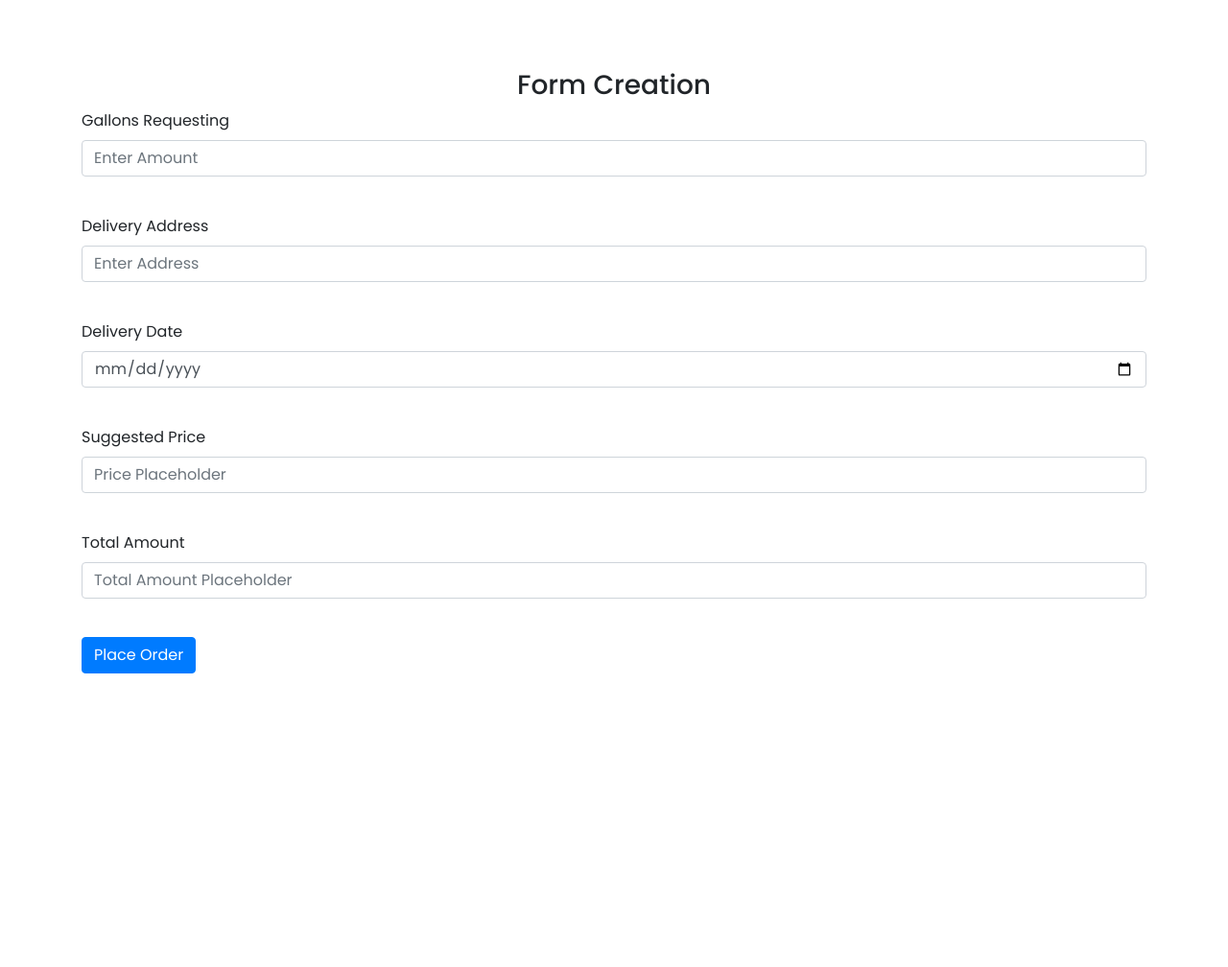
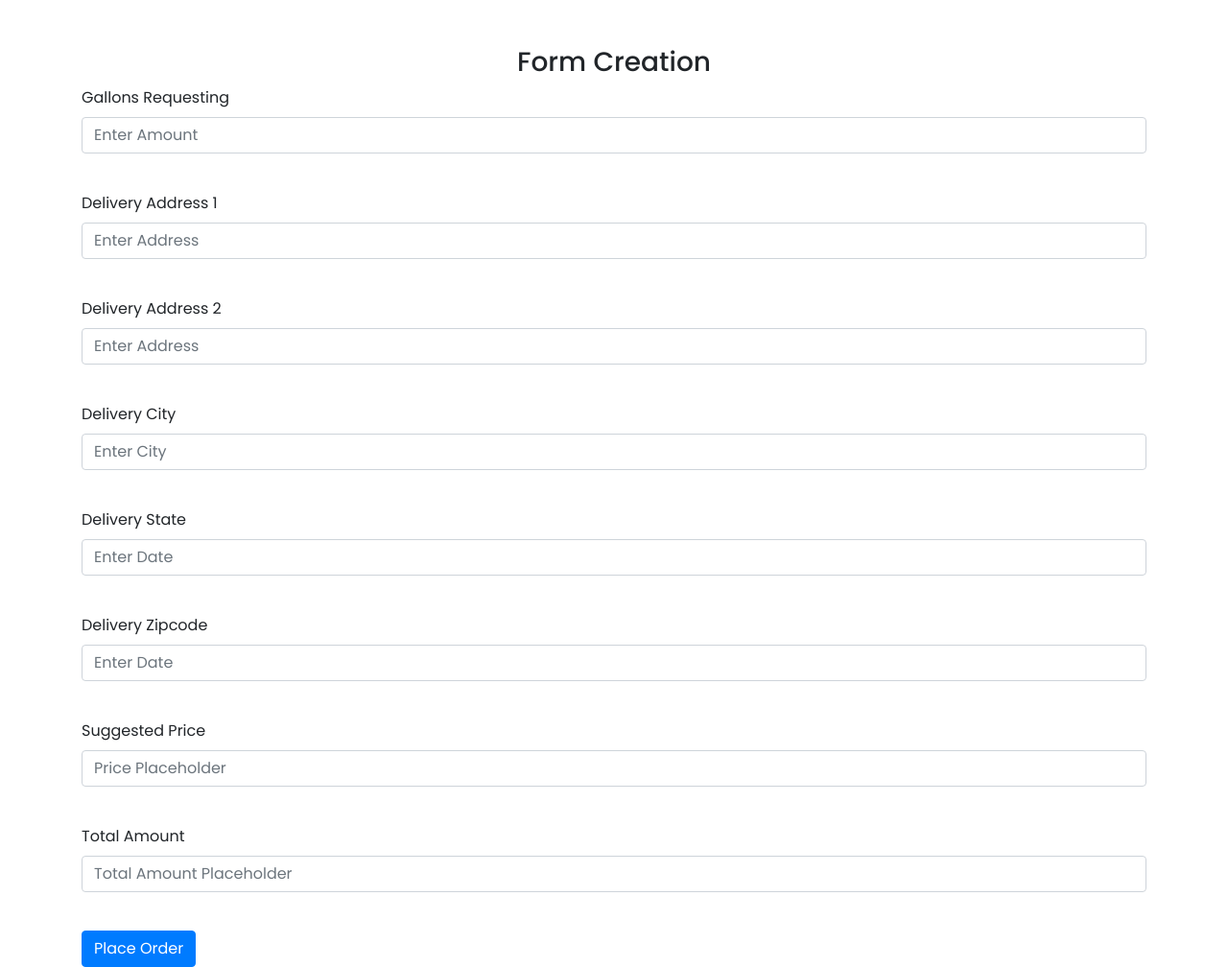
Before and after one commit to S0NNYD/Quoil, a Python web app: template website/templates/form.html in a window 1280 px wide. Shown: the part 56-1064 px from the top of the page at 96% size. Before the commit the page ends 758 px from the top, so only its background shows below. Run offline with Jinja, Linux system fonts and the light colour scheme; the template is opened without the code that fills it, so the values that code supplies are empty; some libraries are stand-ins or nearby versions.

Commit message:
feat : created user_login modue & created state/zipcode on quote form

```diff
--- a/website/templates/form.html
+++ b/website/templates/form.html
@@ -2,7 +2,7 @@
 {% block content %}
 <br>
 <br>
-<br>
+
 
 <form method="POST">
     <h3 align = "center"> Form Creation</h3>
@@ -14,15 +14,36 @@
     <br>
 
     <div class="form-group">
-        <label for="deliveryAddr">Delivery Address</label>
-        <input type="Delivery Address" class="form-control" id="deliveryAddr" name="deliveryAddr" placeholder="Enter Address">
+        <label for="deliveryAddr1">Delivery Address 1</label>
+        <input type="Delivery Address1" class="form-control" id="deliveryAddr1" name="deliveryAddr1" placeholder="Enter Address">
     </div>
 
     <br>
 
     <div class="form-group">
-        <label for="deliveryDate">Delivery Date</label>
-        <input type="date" class="form-control" id="deliveryDate" name="deliveryDate" placeholder="Enter Date">
+        <label for="deliveryAddr2">Delivery Address 2</label>
+        <input type="Delivery Address2" class="form-control" id="deliveryAddr2" name="deliveryAddr2" placeholder="Enter Address">
+    </div>
+
+    <br>
+
+    <div class="form-group">
+        <label for="deliveryCity">Delivery City</label>
+        <input type="Delivery City" class="form-control" id="deliveryCity" name="deliveryCity" placeholder="Enter City">
+    </div>
+
+    <br>
+
+    <div class="form-group">
+        <label for="deliveryDate">Delivery State</label>
+        <input type="Delivery State" class="form-control" id="deliveryState" name="deliveryState" placeholder="Enter Date">
+    </div>
+
+    <br>
+
+    <div class="form-group">
+        <label for="deliveryZipcode">Delivery Zipcode</label>
+        <input type="Delivery Zipcode" class="form-control" id="deliveryZipcode" name="deliveryZipcode" placeholder="Enter Date">
     </div>
 
     <br>
```
Also changed, not shown: website/models.py (+13 -8 lines).
